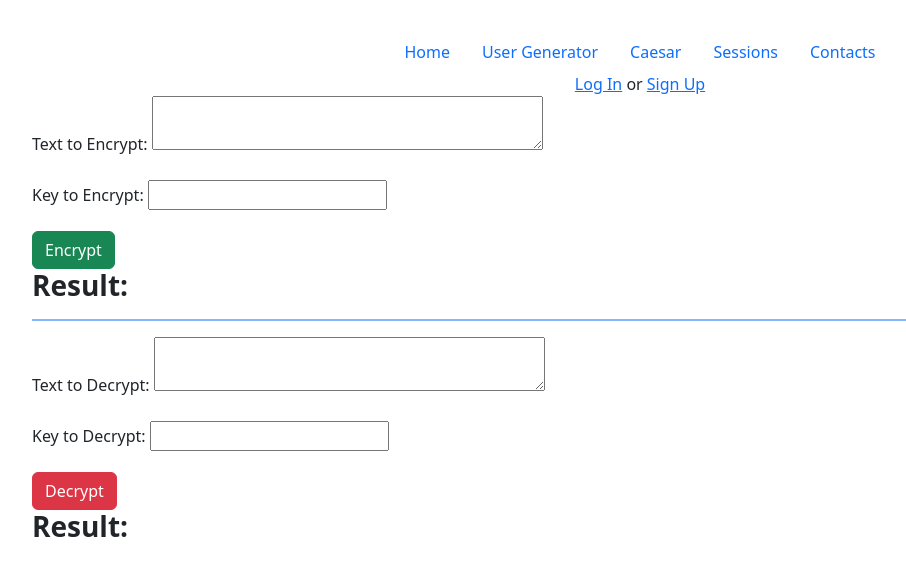
After one commit to KrisTof-er/django_project, a Django app: page /caesar/ in a window 1280 px wide. The commit adds this page. Shown: the top 576 px of the page, without its empty margins (0-906 px from the left). Run offline with Django 4.2, Linux system fonts and the light colour scheme.

Commit message:
:twisted_rightwards_arrows: Add Caesar Cipher

```diff
--- /dev/null
+++ b/apps/caesar/admin.py
@@ -0,0 +1 @@
+# Register your models here.
--- /dev/null
+++ b/apps/caesar/apps.py
@@ -0,0 +1,6 @@
+from django.apps import AppConfig
+
+
+class CaesarConfig(AppConfig):
+    default_auto_field = "django.db.models.BigAutoField"
+    name = "apps.caesar"
--- /dev/null
+++ b/apps/caesar/forms.py
@@ -0,0 +1,11 @@
+from django import forms
+
+
+class EncryptForm(forms.Form):
+    text_to_encrypt = forms.CharField(widget=forms.Textarea(attrs={"cols": 40, "rows": 2}), label="Text to Encrypt")
+    key_to_encrypt = forms.IntegerField(min_value=0, label="Key to Encrypt")
+
+
+class DecryptForm(forms.Form):
+    text_to_decrypt = forms.CharField(widget=forms.Textarea(attrs={"cols": 40, "rows": 2}), label="Text to Decrypt")
+    key_to_decrypt = forms.IntegerField(min_value=0, label="Key to Decrypt")
--- /dev/null
+++ b/apps/caesar/models.py
@@ -0,0 +1 @@
+# Create your models here.
--- /dev/null
+++ b/apps/caesar/tests.py
@@ -0,0 +1 @@
+# Create your tests here.
--- /dev/null
+++ b/apps/caesar/urls.py
@@ -0,0 +1,9 @@
+from django.urls import path
+
+from . import views
+
+app_name = "caesar"
+
+urlpatterns = [
+    path("", views.encrypt_or_decrypt, name="index"),
+]
--- /dev/null
+++ b/apps/caesar/views.py
@@ -0,0 +1,37 @@
+from django.http import HttpRequest, HttpResponse
+from django.shortcuts import render
+
+from apps.caesar.forms import EncryptForm, DecryptForm
+from apps.caesar.services import encryptor, decryptor
+
+
+def encrypt_or_decrypt(request: HttpRequest) -> HttpResponse:
+    encrypted_text = ""
+    decrypted_text = ""
+    if request.method == "POST" and "encryptbtn" in request.POST:
+        form_encrypt = EncryptForm(request.POST)
+        form_decrypt = DecryptForm()
+        if form_encrypt.is_valid():
+            encrypted_text = encryptor(
+                input_text=form_encrypt.data["text_to_encrypt"], key=int(form_encrypt.data["key_to_encrypt"])
+            )
+    elif request.method == "POST" and "decryptbtn" in request.POST:
+        form_encrypt = EncryptForm()
+        form_decrypt = DecryptForm(request.POST)
+        if form_decrypt.is_valid():
+            decrypted_text = decryptor(
+                input_text=form_decrypt.data["text_to_decrypt"], key=int(form_decrypt.data["key_to_decrypt"])
+            )
+    else:
+        form_encrypt = EncryptForm()
+        form_decrypt = DecryptForm()
+    return render(
+        request,
+        "caesar/caesar_cipher.html",
+        {
+            "form_encrypt": form_encrypt,
+            "form_decrypt": form_decrypt,
+            "encrypted_text": encrypted_text,
+            "decrypted_text": decrypted_text,
+        },
+    )
--- a/apps/templates/_helpers/_navigation.html
+++ b/apps/templates/_helpers/_navigation.html
@@ -6,6 +6,9 @@
             </li>
             <li class="nav-item">
                 <a class="nav-link" href={% url "user_generator:index" %}>User Generator</a>
+            </li>
+            <li class="nav-item">
+                <a class="nav-link" href={% url "caesar:index" %}>Caesar</a>
             </li>
             <li class="nav-item">
                 <a class="nav-link" href={% url "session_storage:index" %}>Sessions</a>
--- /dev/null
+++ b/apps/templates/caesar/caesar_cipher.html
@@ -0,0 +1,55 @@
+{% extends '_helpers/_base.html' %}
+
+{% block title %}
+    Caesar Cipher
+{% endblock %}
+
+{% block content %}
+    <form action="{% url 'caesar:index' %}" method="post">
+        {% csrf_token %}
+        <div class="form-error">{{ form_encrypt.non_field_errors }}</div>
+        <p>
+            <label class="form-label" for="{{ form_encrypt.text_to_encrypt.id_for_label }}">
+                {{ form_encrypt.text_to_encrypt.label }}:
+            </label>
+            {{ form_encrypt.text_to_encrypt }}
+        </p>
+        <p>
+            <label class="form-label" for="{{ form_encrypt.key_to_encrypt.id_for_label }}">
+                {{ form_encrypt.key_to_encrypt.label }}:
+            </label>
+            {{ form_encrypt.key_to_encrypt }}
+        </p>
+        <div class="form-error">
+            {{ form_encrypt.text_to_encrypt.errors }}
+        </div>
+        <button type="submit" name="encryptbtn" class="save btn btn-success">  {# "save btn btn-default" #}
+            Encrypt
+        </button>
+        <h3><strong>Result: <u>{{ encrypted_text }}</u></strong></h3>
+    </form>
+    <hr class="border border-primary opacity-50">
+    <form action="{% url 'caesar:index' %}" method="post">
+        {% csrf_token %}
+        <div class="form-error">{{ form_decrypt.non_field_errors }}</div>
+        <p>
+            <label class="form-label" for="{{ form_decrypt.text_to_decrypt.id_for_label }}">
+                {{ form_decrypt.text_to_decrypt.label }}:
+            </label>
+            {{ form_decrypt.text_to_decrypt }}
+        </p>
+        <p>
+            <label class="form-label" for="{{ form_decrypt.key_to_decrypt.id_for_label }}">
+                {{ form_decrypt.key_to_decrypt.label }}:
+            </label>
+            {{ form_decrypt.key_to_decrypt }}
+        </p>
+        <div class="form-error">
+            {{ form_decrypt.text_to_decrypt.errors }}
+        </div>
+        <button type="submit" name="decryptbtn" class="save btn btn-danger">  {# "save btn btn-default" #}
+            Decrypt
+        </button>
+        <h3><strong>Result: <u>{{ decrypted_text }}</u></strong></h3>
+    </form>
+{% endblock %}
--- a/core/urls.py
+++ b/core/urls.py
@@ -19,6 +19,7 @@ from django.urls import path, include
 urlpatterns = [
     path("", include("apps.base.urls")),
     path("user-generator/", include("apps.user_generator.urls")),
+    path("caesar/", include("apps.caesar.urls")),
     path("contacts/", include("apps.contacts.urls")),
     path("sessions/", include("apps.session_storage.urls")),
     path("accounts/", include("django.contrib.auth.urls")),
--- a/requirements.txt
+++ b/requirements.txt
@@ -12,3 +12,6 @@ black==22.6.0
 prospector[with_everything]==1.7.7
 
 faker==13.15.1
+
+pytest==7.1.2
+pytest-benchmark==3.4.1
```
Also changed, not shown: apps/caesar/services.py (added, +34 -0 lines), apps/caesar/__init__.py (added), apps/caesar/migrations/__init__.py (added).
